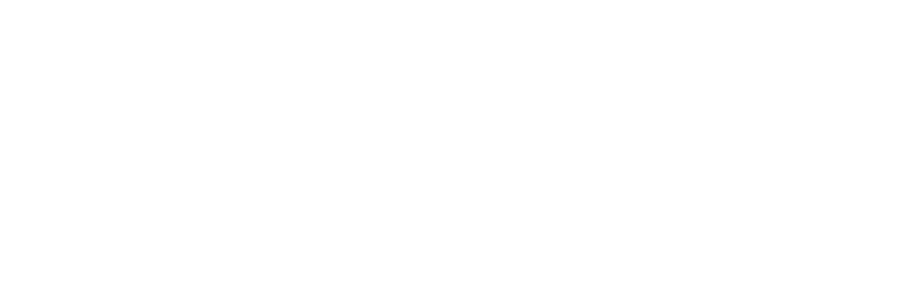
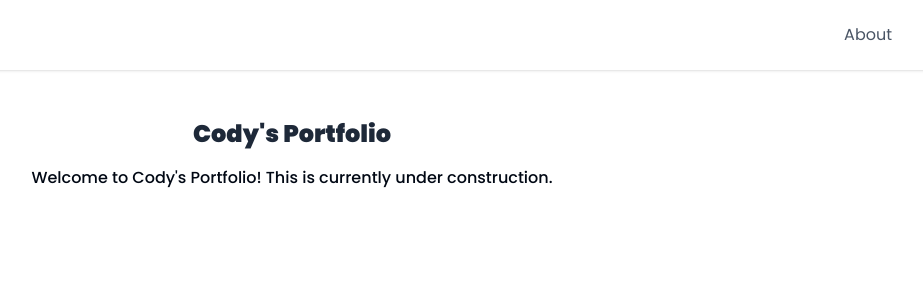
Before and after one commit to cspath1/cspath1.github.io, a Vue app in the folder apps/web/: page /portfolio in a window 1280 px wide. Before the commit this address had no page. Shown: the top 300 px of the page, without its empty margins (348-1271 px from the left). Built offline with nearby package versions, Linux system fonts and the light colour scheme.

Commit message:
feat: break apart home + portfolio page, add about page

```diff
--- a/apps/web/src/router/index.ts
+++ b/apps/web/src/router/index.ts
@@ -1,5 +1,7 @@
 import { createRouter, createWebHistory } from "vue-router";
 import Home from "../views/home/Home.vue";
+import About from "../views/about/About.vue";
+import Portfolio from "../views/portfolio/Portfolio.vue";
 
 const router = createRouter({
   history: createWebHistory(import.meta.env.BASE_URL),
@@ -7,7 +9,20 @@
     {
       path: '/',
       name: 'home',
-      component: Home
+      component: Home,
+      redirect: 'portfolio',
+      children: [
+        {
+          path: 'portfolio',
+          name: 'portfolio',
+          component: Portfolio
+        },
+        {
+          path: 'about',
+          name: 'about',
+          component: About
+        }
+      ]
     },
   ]
 });
--- /dev/null
+++ b/apps/web/src/views/about/About.vue
@@ -0,0 +1,12 @@
+<script setup lang="ts">
+import Container from '../../components/Container/Container.vue';
+import Header from '../../components/Headers/Header.vue';
+import Paragraph from '../../components/Paragraph/Paragraph.vue';
+</script>
+
+<template>
+  <Container class="flex flex-col items-center justify-start min-h-screen space-y-4 pt-12 px-8">
+    <Header>About Cody</Header>
+    <Paragraph>Welcome to the About page! This is currently under construction.</Paragraph>
+  </Container>
+</template>
--- a/apps/web/src/views/home/Home.vue
+++ b/apps/web/src/views/home/Home.vue
@@ -36,8 +36,5 @@
       <a href="/about" class="text-gray-600 dark:text-gray-300 hover:underline">About</a>
     </nav>
   </div>
-  <Container class="flex flex-col items-center justify-start min-h-screen space-y-4 pt-12 px-8">
-    <Header>Cody's Portfolio</Header>
-    <Paragraph>Welcome to Cody's Portfolio! This is currently under construction.</Paragraph>
-  </Container>
+  <RouterView></RouterView>
 </template>
--- /dev/null
+++ b/apps/web/src/views/portfolio/Portfolio.vue
@@ -0,0 +1,12 @@
+<script setup lang="ts">
+import Container from '../../components/Container/Container.vue';
+import Header from '../../components/Headers/Header.vue';
+import Paragraph from '../../components/Paragraph/Paragraph.vue';
+</script>
+
+<template>
+  <Container class="flex flex-col items-center justify-start min-h-screen space-y-4 pt-12 px-8">
+    <Header>Cody's Portfolio</Header>
+    <Paragraph>Welcome to Cody's Portfolio! This is currently under construction.</Paragraph>
+  </Container>
+</template>
```
